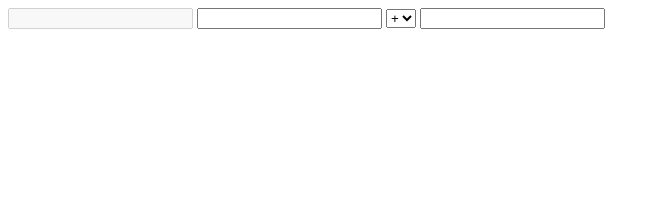
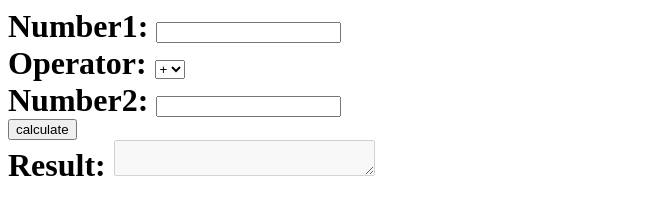
Before and after one commit to takrim1999/simple-calculator, a plain HTML site: page index.html in a window 1280 px wide. Shown: the whole page, without its empty margins (0-660 px from the left). Drawn offline with Linux system fonts and the light colour scheme.

Commit message:
Updated in UI

```diff
--- a/index.html
+++ b/index.html
@@ -1,19 +1,32 @@
-<!DOCTYPE html>
-<html lang="en">
-<head>
-    <meta charset="UTF-8">
-    <meta name="viewport" content="width=device-width, initial-scale=1.0">
-    <title>Calculator</title>
-</head>
-<body>
-    <input type="text" name="" id="display" disabled>
-    <input type="text" name="" id="first-number">
-    <select name="operator" id="">
+<html>
+  <head>
+    <link rel="stylesheet" href="style.css" />
+
+    <title>calculator</title>
+  </head>
+
+  <body>
+    <h1>
+      <label for="number1">Number1:</label>
+      <input type="number" name="number1" id="num1" />
+      <br />
+
+      <label for="operator">Operator:</label>
+      <select name="operator" id="operator">
         <option value="+">+</option>
         <option value="-">-</option>
         <option value="*">*</option>
         <option value="/">/</option>
-    </select>
-    <input type="text" name="" id="second-number">
-</body>
+      </select>
+      <br />
+      <label for="number2">Number2:</label>
+      <input type="number" name="number2" id="num2" />
+      <br />
+      <button type="submit" id="button">calculate</button>
+      <br />
+      <label for="result">Result:</label>
+      <textarea name="result" id="result" cols="30" disabled></textarea>
+    </h1>
+    <script src="script.js"></script>
+  </body>
 </html>
```
